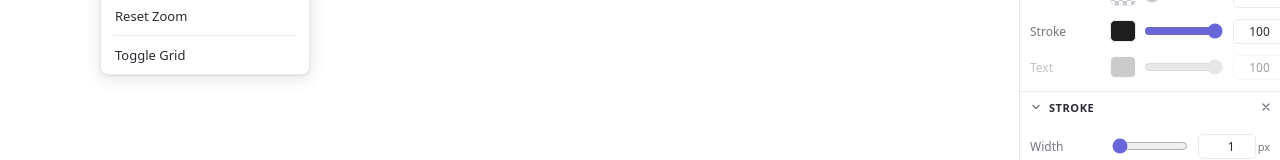
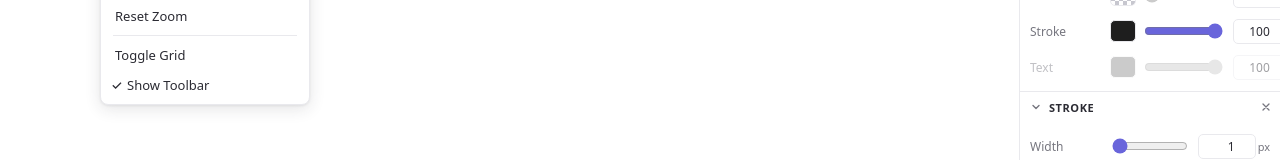
Before and after one commit to bobtherobot/flow, a React (Vite) app: page / in a window 1280 px wide. Both pictures are taken after a click on the button "View". Shown: the part 130-290 px from the top of the page. Built offline with nearby package versions, Linux system fonts and the light colour scheme.

Commit message:
feat: add View ▸ Show Toolbar checkbox to the menu bar

```diff
--- a/src/ui/menubar/MenuBar.tsx
+++ b/src/ui/menubar/MenuBar.tsx
@@ -16,6 +16,11 @@ export interface MenuBarProps {
   onZoomToFit: () => void;
   onResetZoom: () => void;
   onToggleGrid: () => void;
+  /** Whether the tool rail is currently shown (drives the View checkbox).
+   *  Optional so the tree builds before App wires it (Task 11); App always sets it. */
+  isToolbarVisible?: boolean;
+  /** Toggle the tool rail's visibility. */
+  onToggleToolbar?: () => void;
   onAbout: () => void;
   onDocumentation: () => void;
   onSubmitIssue: () => void;
@@ -164,6 +169,16 @@ export function MenuBar(props: MenuBarProps) {
             <Menubar.Item className="flow-menu__item" onSelect={props.onToggleGrid}>
               Toggle Grid
             </Menubar.Item>
+            <Menubar.CheckboxItem
+              className="flow-menu__item flow-menu__item--check"
+              checked={props.isToolbarVisible ?? true}
+              onCheckedChange={() => props.onToggleToolbar?.()}
+            >
+              <Menubar.ItemIndicator className="flow-menu__check" aria-hidden="true">
+                ✓
+              </Menubar.ItemIndicator>
+              Show Toolbar
+            </Menubar.CheckboxItem>
           </Menubar.Content>
         </Menubar.Portal>
       </Menubar.Menu>
--- a/src/ui/menubar/menubar.css
+++ b/src/ui/menubar/menubar.css
@@ -137,3 +137,15 @@
   margin: 4px 8px;
   background: var(--flow-border);
 }
+
+/* Checkbox menu items (e.g. View ▸ Show Toolbar) reserve room for the tick. */
+.flow-menu__item--check {
+  position: relative;
+  padding-left: 22px;
+}
+.flow-menu__check {
+  position: absolute;
+  left: 6px;
+  display: inline-flex;
+  align-items: center;
+}
```
Also changed, not shown: 1 other file (tests, documents, lock files or other folders).
